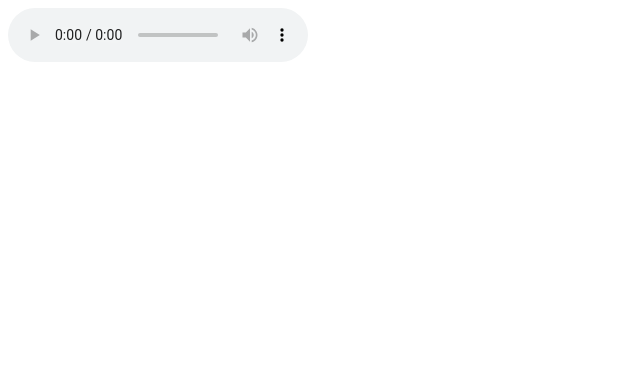
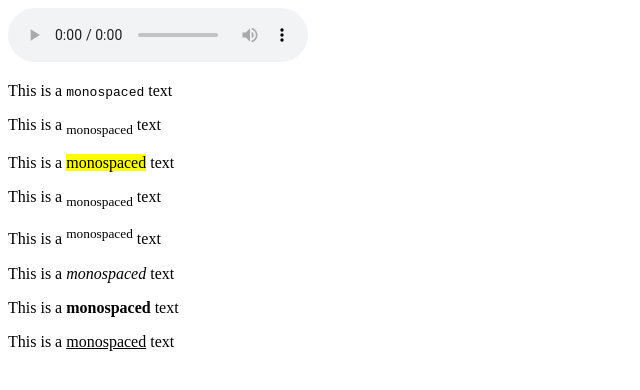
Before and after one commit to Dammytimmy/StartCoding, a plain HTML site: page audiofiles.html in a window 1280 px wide. Shown: the whole page, without its empty margins (0-640 px from the left). Drawn offline with Linux system fonts and the light colour scheme.

Commit message:
Added basic text formating in html

```diff
--- a/audiofiles.html
+++ b/audiofiles.html
@@ -11,5 +11,14 @@
         <source src="Woodkid - Run Boy Run.mp3">
     </audio>
     <!--autoplay muted loop-->
+    <p>This is a <tt>monospaced</tt> text</p>
+    <p>This is a <sub>monospaced</sub> text</p>
+    <p>This is a <mark>monospaced</mark> text</p>
+    <p>This is a <sub>monospaced</sub> text</p>
+    <p>This is a <sup>monospaced</sup> text</p>
+    <p>This is a <i>monospaced</i> text</p>
+    <p>This is a <strong>monospaced</strong> text</p>
+    <p>This is a <u>monospaced</u> text</p>
+
 </body>
 </html>
```
